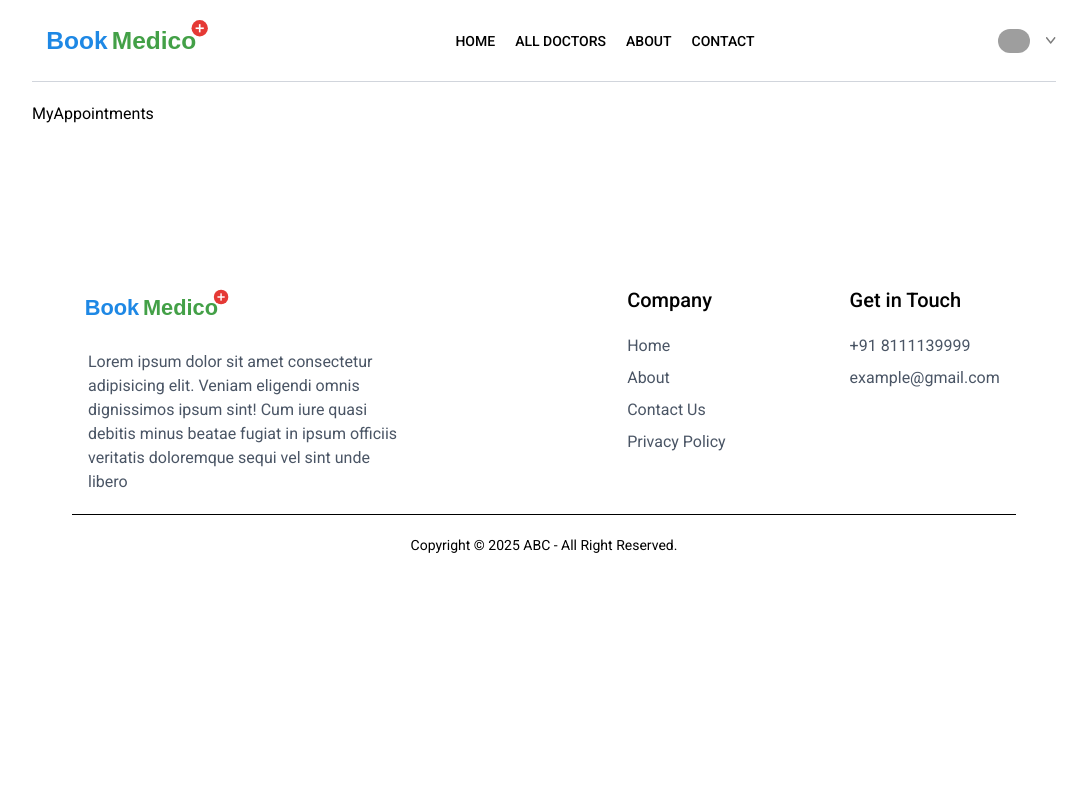
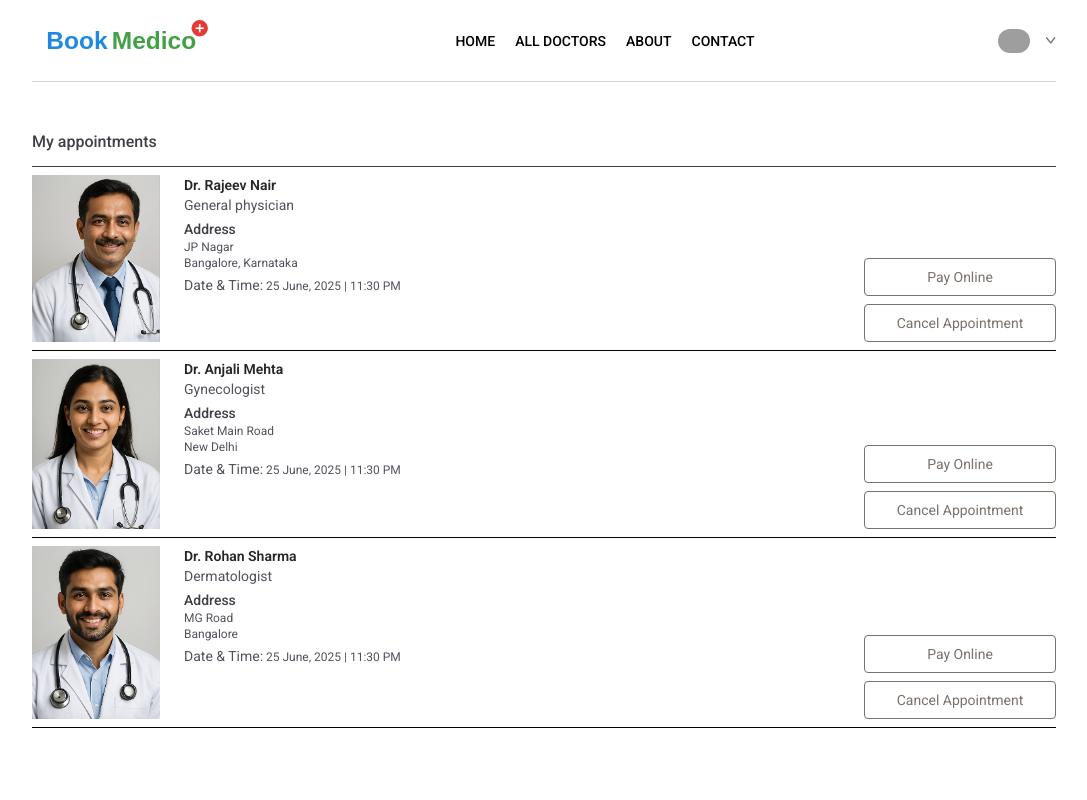
Before and after one commit to Sri170303/BookMedico, a React (Vite) app in the folder frontend/: page /my-appointments in a window 1280 px wide. Shown: the top 800 px of the page, without its empty margins (96-1183 px from the left). Built offline with nearby package versions, Linux system fonts and the light colour scheme; grey boxes are pictures that could not be loaded.

Commit message:
create my-appointments page

```diff
--- a/frontend/src/pages/MyAppointments.jsx
+++ b/frontend/src/pages/MyAppointments.jsx
@@ -1,8 +1,39 @@
-import React from 'react'
+import React, { useContext } from 'react'
+import {AppContext} from '../context/AppContext'
+
 
 const MyAppointments = () => {
+  const {doctors} = useContext(AppContext)
   return (
-    <div>MyAppointments</div>
+    <div>
+      <p className='pb-3 mt-12 font-medium text-zinc-700 border-b'>My appointments</p>
+      <div>
+        {
+          doctors.slice(0,3).map((item, index) => (
+            <div className='grid grid-cols-[1fr_2fr] gap-4 sm:flex sm:gap-6 py-2 border-b' key={index}>
+              <div>
+                <img className='w-32 bg-indigo-50' src={item.image} alt="" />
+              </div>
+              <div className='flex-1 text-sm text-zinc-600'>
+                <p className='text-neutral-800 font-semibold'>{item.name}</p>
+                <p>{item.speciality}</p>
+                <p className='text-zinc-700 font-medium mt-1'>Address</p>
+                <p className='text-xs'>{item.address.line1}</p>
+                <p className='text-xs'>{item.address.line2}</p>
+                <p className='text-xs mt-1'><span className='text-sm text-neutral-700-font-medium'>Date & Time:</span> 25 June, 2025 | 11:30 PM</p>
+              </div>
+              <div>
+
+              </div>
+              <div className='flex flex-col gap-2 justify-end'>
+                <button className='text-sm text-stone-500 text-center sm:min-w-48 py-2 border rounded hover:bg-primary hover:text-white transition-all duration-300'>Pay Online</button>
+                <button className='text-sm text-stone-500 text-center sm:min-w-48 py-2 border rounded hover:bg-red-500 hover:text-white transition-all duration-300'>Cancel Appointment</button>
+              </div>
+            </div>
+          ))
+        }
+      </div>
+    </div>
   )
 }
 
```
